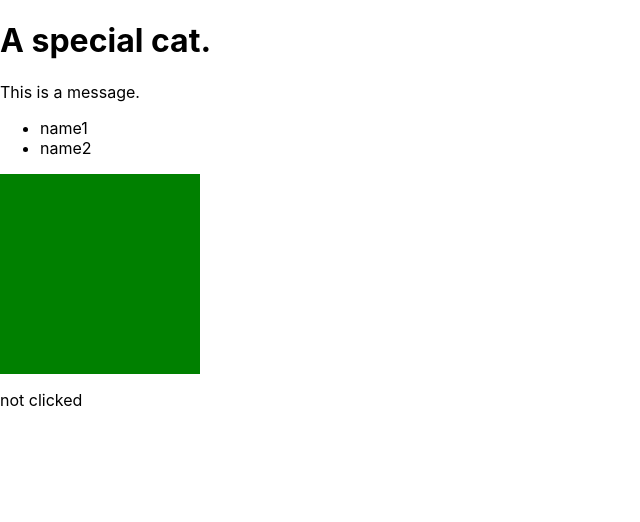
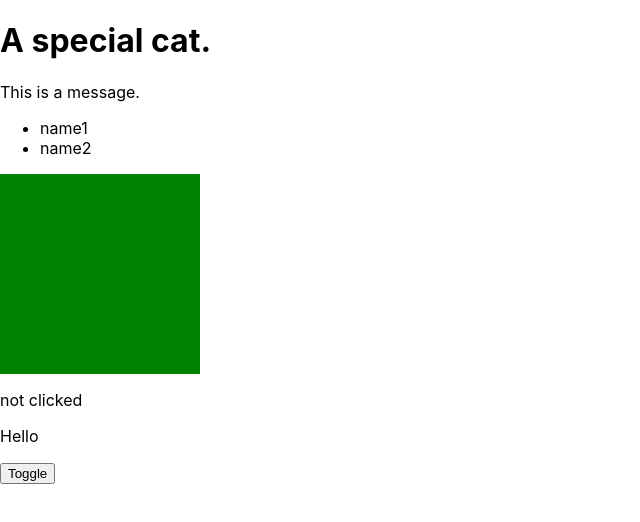
Before and after one commit to Timothy-Merchant/my-first-react-project, a React (Create React App) app in the folder my-first-project/: page / in a window 1280 px wide. Shown: the top 522 px of the page, without its empty margins (0-640 px from the left). Built offline with nearby package versions, Linux system fonts and the light colour scheme.

Commit message:
completed state challenge 03

```diff
--- a/my-first-project/src/components/Stuff.js
+++ b/my-first-project/src/components/Stuff.js
@@ -3,6 +3,7 @@
 import Square from "./Square";
 import People from "./People";
 import Clicked from "./day02components/Clicked";
+import ToggleText from "./day02components/ToggleText";
 
 const Stuff = ({ square }) => {
     return (
@@ -16,6 +17,7 @@
                 backgroundColor="hotpink"
             /> : null}
             <Clicked />
+            <ToggleText initial="Hello" alternate="World"/>
         </>
     );
 };
--- /dev/null
+++ b/my-first-project/src/components/day02components/ToggleText.js
@@ -0,0 +1,42 @@
+import { Component } from "react";
+
+class ToggleText extends Component {
+
+    //  Create <ToggleText initial="Hello" alternate="World"> component. It should consist of a <p> and a <button>Toggle</button>. When the <button> is clicked the text of the <p> tag should alternate between initial and alternate.
+
+    constructor(props) {
+
+        super(props);
+
+        this.state = {
+            message: this.props.initial
+        };
+
+        this.handleClick = this.handleClick.bind(this);
+    }
+
+    handleClick() {
+
+        this.state.message === this.props.initial ?
+            this.setState({
+                ...this.state,
+                message: this.props.alternate
+            }) :
+            this.setState({
+                ...this.state,
+                message: this.props.initial
+            })
+    }
+
+    render() {
+
+        return (
+            <>
+                <p>{this.state.message}</p>
+                <button onClick={this.handleClick}>Toggle</button>
+            </>
+        );
+    }
+}
+
+export default ToggleText;
```
